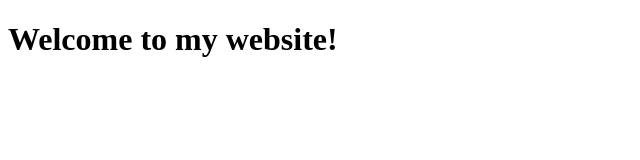
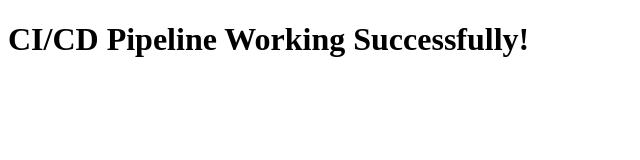
Before and after one commit to deepa-inspire/simple-cicd-site, a plain HTML site: page index.html in a window 1280 px wide. Shown: the whole page, without its empty margins (0-640 px from the left). Drawn offline with Linux system fonts and the light colour scheme.

Commit message:
Updated website content

```diff
--- a/index.html
+++ b/index.html
@@ -4,6 +4,6 @@
   <title>My CI/CD Site</title>
 </head>
 <body>
-  <h1>Welcome to my website!</h1>
+  <h1>CI/CD Pipeline Working Successfully!</h1>
 </body>
 </html>
```
